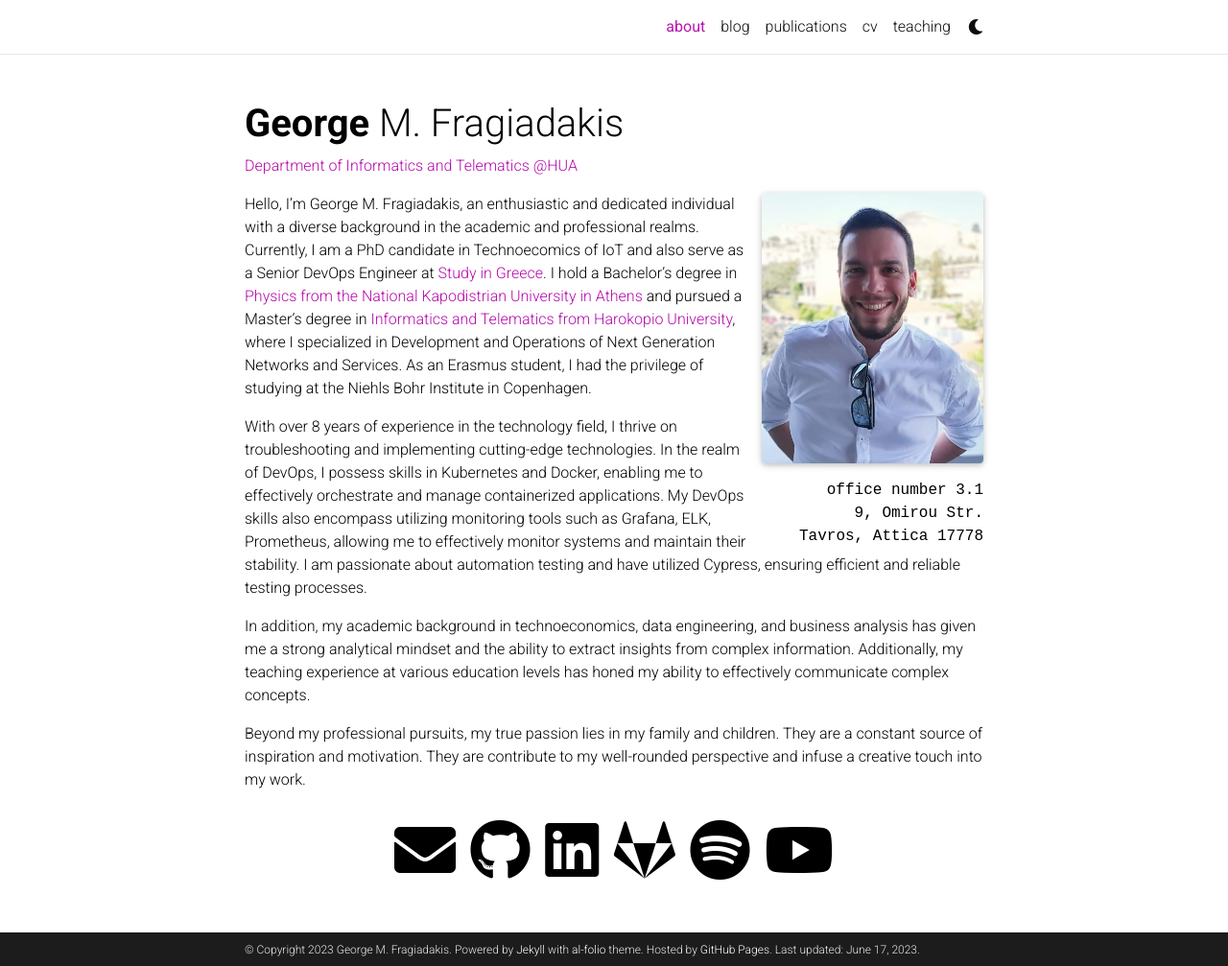
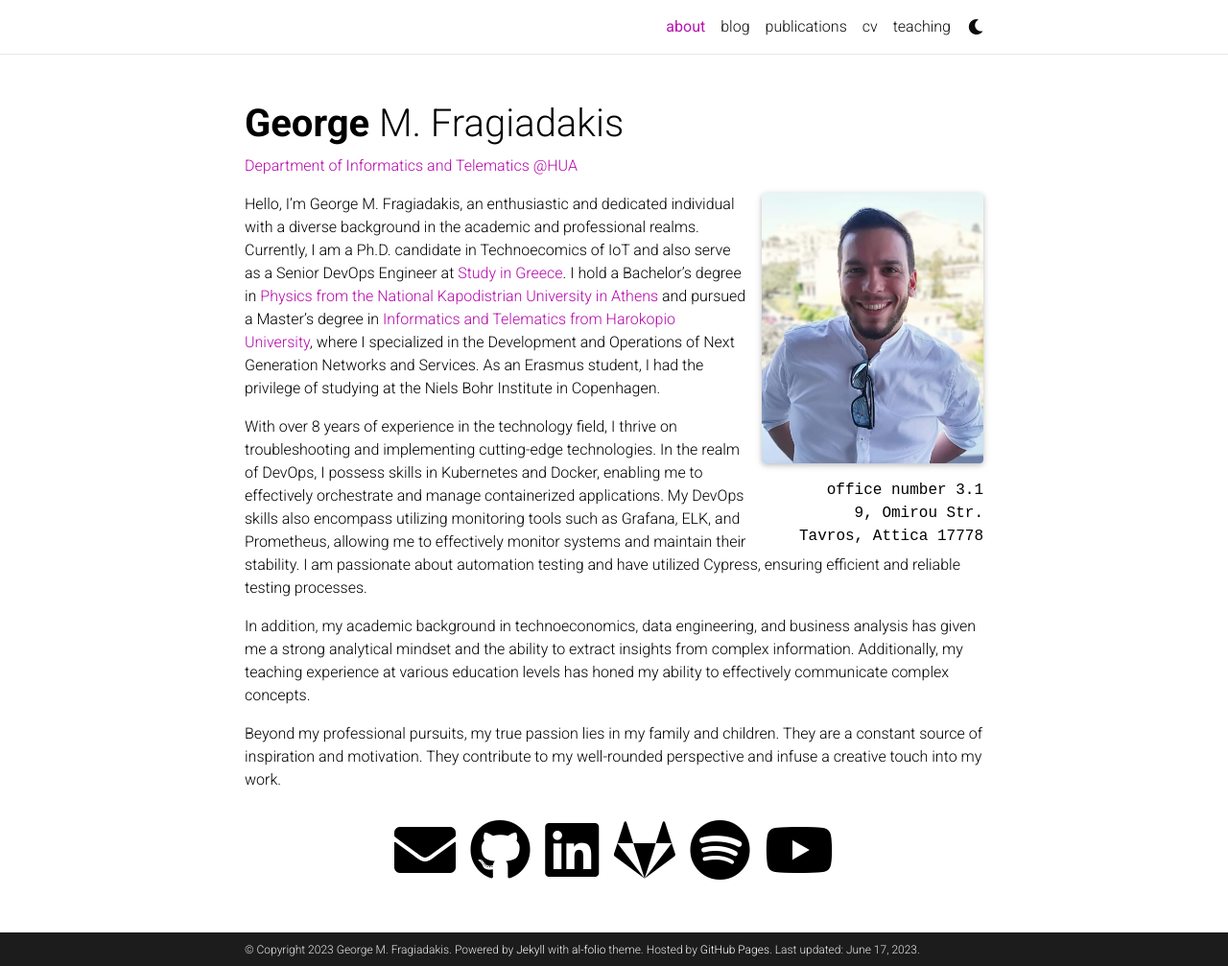
Before and after one commit to gfragi/gfragi.github.io, a Jekyll site: the page built from _pages/about.md, in a window 1280 px wide and 1007 px high. Shown: the whole window at 96% size. Built offline with Jekyll 4.4.1, drawn with Linux system fonts in a browser that asks for light colours; full-size pictures stand in for the smaller copies a plugin makes; comment, search, counter and statistics services are not loaded; a style sheet for code colours, icons or effects is not loaded.

Commit message:
correct about

```diff
--- a/_pages/about.md
+++ b/_pages/about.md
@@ -19,14 +19,13 @@ selected_papers: false # includes a list of papers marked as "selected={true}"
 social: true  # includes social icons at the bottom of the page
 ---
 
-Hello, I'm George M. Fragiadakis, an enthusiastic and dedicated individual with a diverse background in the academic and professional realms. Currently, I am a PhD candidate in Technoecomics of IoT and also serve as a Senior DevOps Engineer at <a href="https://studyingreece.edu.gr/study-in-greece/">Study in Greece</a>. I hold a Bachelor's degree in <a href="https://en.phys.uoa.gr/">Physics from the National Kapodistrian University in Athens</a> and pursued a Master's degree in <a href="https://www.dit.hua.gr/index.php/en/" >Informatics and Telematics from Harokopio University</a>, where I specialized in Development and Operations of Next Generation Networks and Services. As an Erasmus student, I had the privilege of studying at the Niehls Bohr Institute in Copenhagen.
+Hello, I’m George M. Fragiadakis, an enthusiastic and dedicated individual with a diverse background in the academic and professional realms. Currently, I am a Ph.D. candidate in Technoecomics of IoT and also serve as a Senior DevOps Engineer at  <a href="https://studyingreece.edu.gr/study-in-greece/">Study in Greece</a>. I hold a Bachelor’s degree in <a href="https://en.phys.uoa.gr/">Physics from the National Kapodistrian University in Athens</a> and pursued a Master’s degree in <a href="https://www.dit.hua.gr/index.php/en/" >Informatics and Telematics from Harokopio University</a>, where I specialized in the Development and Operations of Next Generation Networks and Services. As an Erasmus student, I had the privilege of studying at the Niels Bohr Institute in Copenhagen.
 
-With over 8 years of experience in the technology field, I thrive on troubleshooting and implementing cutting-edge technologies. In the realm of DevOps, I possess skills in Kubernetes and Docker, enabling me to effectively orchestrate and manage containerized applications. My DevOps skills also encompass utilizing monitoring tools such as Grafana, ELK, Prometheus, allowing me to effectively monitor systems and maintain their stability. I am passionate about automation testing and have utilized Cypress, ensuring efficient and reliable testing processes.
+With over 8 years of experience in the technology field, I thrive on troubleshooting and implementing cutting-edge technologies. In the realm of DevOps, I possess skills in Kubernetes and Docker, enabling me to effectively orchestrate and manage containerized applications. My DevOps skills also encompass utilizing monitoring tools such as Grafana, ELK, and Prometheus, allowing me to effectively monitor systems and maintain their stability. I am passionate about automation testing and have utilized Cypress, ensuring efficient and reliable testing processes.
 
 In addition, my academic background in technoeconomics, data engineering, and business analysis has given me a strong analytical mindset and the ability to extract insights from complex information. Additionally, my teaching experience at various education levels has honed my ability to effectively communicate complex concepts.
 
-Beyond my professional pursuits, my true passion lies in my family and children. They are a constant source of inspiration and motivation. They are contribute to my well-rounded perspective and infuse a creative touch into my work.
-
+Beyond my professional pursuits, my true passion lies in my family and children. They are a constant source of inspiration and motivation. They contribute to my well-rounded perspective and infuse a creative touch into my work.
 
 
 <!--
```
